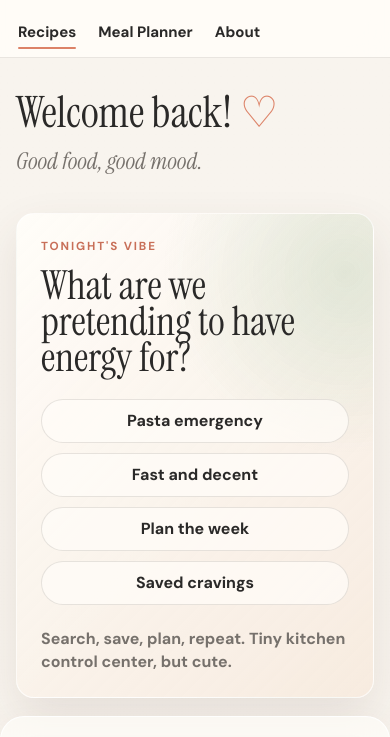
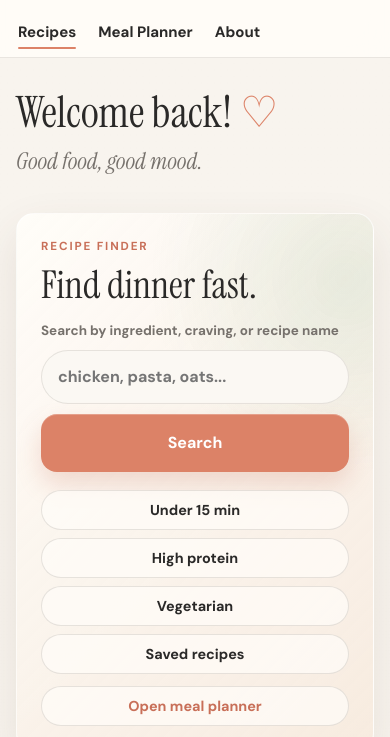
Before and after one commit to annardriguez/annas-recipe-database, a plain HTML site: page index.html in a window 390 px wide. Shown: the part 67-804 px from the top of the page. Drawn offline with nearby package versions, Linux system fonts and the light colour scheme.

Commit message:
Make homepage finder usable

```diff
--- a/index.html
+++ b/index.html
@@ -5,7 +5,7 @@
   <meta name="viewport" content="width=device-width, initial-scale=1.0">
   <meta name="theme-color" content="#f4efe7">
   <title>Anna's Kitchen Index</title>
-  <link rel="stylesheet" href="style.css?v=editorial-refresh">
+  <link rel="stylesheet" href="style.css?v=usable-hero">
 </head>
 
 <body>
@@ -37,16 +37,23 @@
         <p class="hero-text">Good food, good mood.</p>
       </div>
 
-      <div class="mood-board" aria-label="Kitchen shortcuts">
-        <p class="eyebrow">Tonight's vibe</p>
-        <h2>What are we pretending to have energy for?</h2>
-        <div class="mood-actions">
-          <a href="#recipes" data-mood-search="pasta">Pasta emergency</a>
-          <a href="#recipes" data-mood-search="quick">Fast and decent</a>
-          <a href="planner.html">Plan the week</a>
-          <button id="hero-favourites" type="button">Saved cravings</button>
+      <div class="recipe-finder" aria-label="Recipe finder">
+        <p class="eyebrow">Recipe finder</p>
+        <h2>Find dinner fast.</h2>
+        <form class="hero-search" id="hero-search-form">
+          <label for="hero-search-input">Search by ingredient, craving, or recipe name</label>
+          <div>
+            <input id="hero-search-input" type="search" placeholder="chicken, pasta, oats..." autocomplete="off">
+            <button class="primary-button" type="submit">Search</button>
+          </div>
+        </form>
+        <div class="finder-shortcuts" aria-label="Quick recipe filters">
+          <button type="button" data-finder-filter="quick">Under 15 min</button>
+          <button type="button" data-finder-filter="high protein">High protein</button>
+          <button type="button" data-finder-filter="vegetarian">Vegetarian</button>
+          <button id="hero-favourites" type="button">Saved recipes</button>
         </div>
-        <p class="mood-note">Search, save, plan, repeat. Tiny kitchen control center, but cute.</p>
+        <a class="finder-plan-link" href="planner.html">Open meal planner</a>
       </div>
     </section>
 
@@ -123,6 +130,6 @@
   <script src="supabase-config.js"></script>
   <script src="theme.js?v=fix-recipes"></script>
   <script src="recipes.js?v=account-polish"></script>
-  <script src="script.js?v=editorial-refresh"></script>
+  <script src="script.js?v=usable-hero"></script>
 </body>
 </html>
--- a/script.js
+++ b/script.js
@@ -12,6 +12,8 @@ const activeSummary = document.querySelector("#active-summary");
 const favouriteCount = document.querySelector("#favourite-count");
 const showFavouritesButton = document.querySelector("#show-favourites");
 const heroFavouritesButton = document.querySelector("#hero-favourites");
+const heroSearchForm = document.querySelector("#hero-search-form");
+const heroSearchInput = document.querySelector("#hero-search-input");
 const randomRecipeButton = document.querySelector("#random-recipe");
 const featuredCard = document.querySelector("#featured-card");
 const toast = document.querySelector("#toast");
@@ -608,15 +610,29 @@ function showSavedRecipes() {
 
 showFavouritesButton.addEventListener("click", showSavedRecipes);
 heroFavouritesButton?.addEventListener("click", showSavedRecipes);
-document.querySelectorAll("[data-mood-search]").forEach(link => {
-  link.addEventListener("click", () => {
-    searchInput.value = link.dataset.moodSearch;
+heroSearchForm?.addEventListener("submit", event => {
+  event.preventDefault();
+  searchInput.value = heroSearchInput.value.trim();
+  showingFavourites = false;
+  activeFilter = "all";
+  sortSelect.value = "default";
+  quickFilters.querySelectorAll("button").forEach(button => {
+    button.classList.toggle("active", button.dataset.filter === "all");
+  });
+  renderRecipes();
+  document.querySelector("#recipes").scrollIntoView({ behavior: "smooth" });
+});
+document.querySelectorAll("[data-finder-filter]").forEach(button => {
+  button.addEventListener("click", () => {
+    activeFilter = button.dataset.finderFilter;
+    searchInput.value = "";
+    if (heroSearchInput) heroSearchInput.value = "";
     showingFavourites = false;
-    activeFilter = "all";
     quickFilters.querySelectorAll("button").forEach(button => {
-      button.classList.toggle("active", button.dataset.filter === "all");
+      button.classList.toggle("active", button.dataset.filter === activeFilter);
     });
     renderRecipes();
+    document.querySelector("#recipes").scrollIntoView({ behavior: "smooth" });
   });
 });
 accountButton.addEventListener("click", openAccountDialog);
--- a/style.css
+++ b/style.css
@@ -18,7 +18,7 @@
 body,
 .site-header,
 .control-panel,
-.mood-board,
+.recipe-finder,
 .about-card,
 .recipe-card,
 .planner-board,
@@ -262,21 +262,20 @@ body.dark-theme .nav-favourites {
   font-style: italic;
 }
 
-.mood-board {
-  min-height: 250px;
-  padding: clamp(26px, 4vw, 42px);
+.recipe-finder {
+  padding: clamp(24px, 4vw, 38px);
   display: flex;
   flex-direction: column;
   justify-content: center;
   border: 1px solid rgba(255,255,255,.7);
   border-radius: 18px;
   background:
-    radial-gradient(circle at 92% 12%, rgba(92, 154, 102, .16), transparent 34%),
+    radial-gradient(circle at 92% 12%, rgba(92, 154, 102, .12), transparent 34%),
     linear-gradient(135deg, rgba(255, 253, 249, .94), rgba(246, 232, 219, .76));
   box-shadow: var(--shadow);
 }
 
-body.dark-theme .mood-board,
+body.dark-theme .recipe-finder,
 body.dark-theme .control-panel,
 body.dark-theme .planner-board,
 body.dark-theme .recipe-picker,
@@ -285,26 +284,60 @@ body.dark-theme .summary-panel {
   background: rgba(29, 27, 25, .92);
 }
 
-.mood-board h2 {
-  max-width: 620px;
-  margin: 0;
+.recipe-finder h2 {
+  margin: 0 0 18px;
   font-family: "Instrument Serif", Georgia, serif;
-  font-size: clamp(2.5rem, 4.4vw, 5.2rem);
+  font-size: clamp(2.4rem, 3.6vw, 4rem);
   font-weight: 400;
-  line-height: .9;
-}
-
-.mood-actions {
-  margin-top: 24px;
+  line-height: .95;
+}
+
+.hero-search {
+  display: grid;
+  gap: 9px;
+}
+
+.hero-search label {
+  color: var(--muted);
+  font-size: .84rem;
+  font-weight: 800;
+}
+
+.hero-search div {
+  display: grid;
+  grid-template-columns: minmax(0, 1fr) auto;
+  gap: 10px;
+}
+
+.hero-search input {
+  min-height: 54px;
+  width: 100%;
+  padding: 0 16px;
+  border: 1px solid var(--line);
+  border-radius: 999px;
+  outline: none;
+  background: var(--paper-soft);
+  color: var(--ink);
+  font-size: 1rem;
+  font-weight: 700;
+}
+
+.hero-search input:focus {
+  border-color: rgba(220, 130, 103, .5);
+  box-shadow: 0 0 0 4px rgba(220, 130, 103, .12);
+}
+
+.finder-shortcuts {
+  margin-top: 18px;
   display: flex;
   flex-wrap: wrap;
-  gap: 10px;
-}
-
-.mood-actions a,
-.mood-actions button {
-  min-height: 44px;
-  padding: 0 15px;
+  gap: 8px;
+}
+
+.finder-shortcuts button,
+.finder-plan-link {
+  min-height: 40px;
+  padding: 0 13px;
   display: inline-flex;
   align-items: center;
   justify-content: center;
@@ -314,25 +347,24 @@ body.dark-theme .summary-panel {
   background: rgba(255, 253, 249, .72);
   cursor: pointer;
   font: inherit;
+  font-size: .9rem;
   font-weight: 800;
   text-decoration: none;
 }
 
-.mood-actions a:hover,
-.mood-actions a:focus-visible,
-.mood-actions button:hover,
-.mood-actions button:focus-visible {
+.finder-shortcuts button:hover,
+.finder-shortcuts button:focus-visible,
+.finder-plan-link:hover,
+.finder-plan-link:focus-visible {
   border-color: rgba(220, 130, 103, .38);
   background: #fffdf9;
   outline: none;
 }
 
-.mood-note {
-  max-width: 520px;
-  margin: 22px 0 0;
-  color: var(--muted);
-  font-size: 1rem;
-  font-weight: 700;
+.finder-plan-link {
+  width: max-content;
+  margin-top: 12px;
+  color: var(--accent-dark);
 }
 
 .section {
@@ -1712,14 +1744,21 @@ body.dark-theme .palette-5 { background-color: #57433e; }
     padding-top: 38px;
   }
 
-  .mood-board {
-    min-height: 0;
+  .recipe-finder {
     padding: 24px;
   }
 
-  .mood-actions {
+  .hero-search div {
+    grid-template-columns: 1fr;
+  }
+
+  .finder-shortcuts {
+    align-items: stretch;
     flex-direction: column;
-    align-items: stretch;
+  }
+
+  .finder-plan-link {
+    width: 100%;
   }
 
   .about-card {
```
Also changed, not shown: about.html (+1 -1 lines), planner.html (+1 -1 lines).
